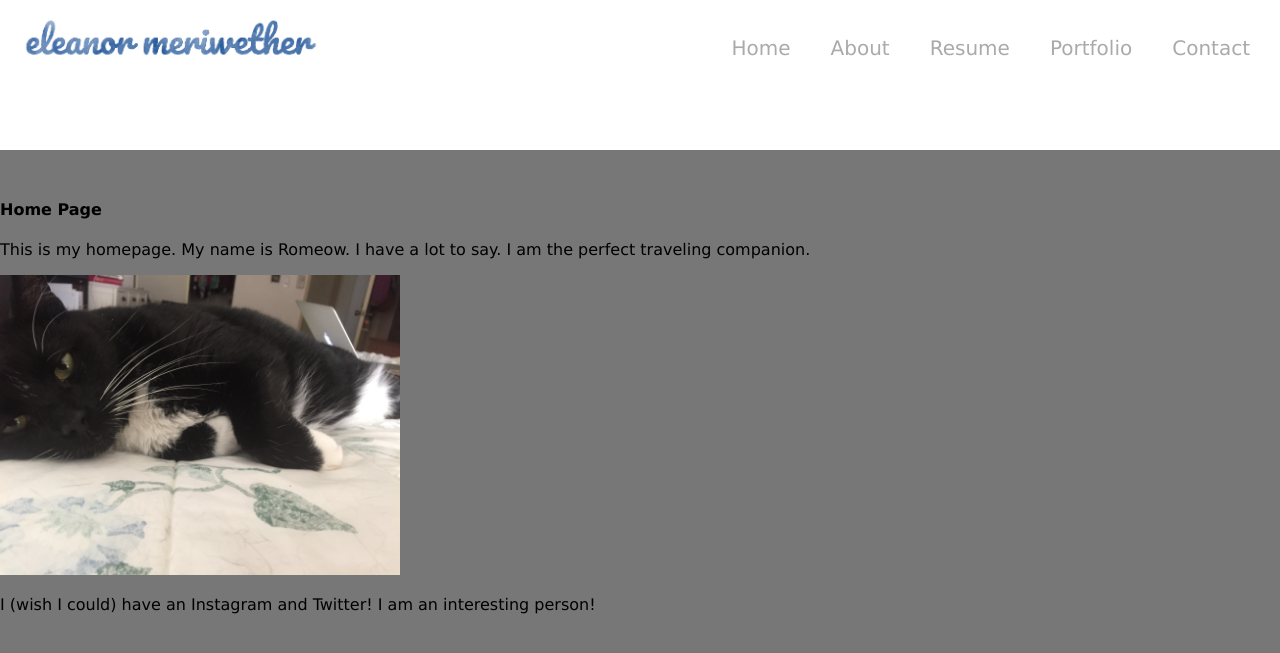
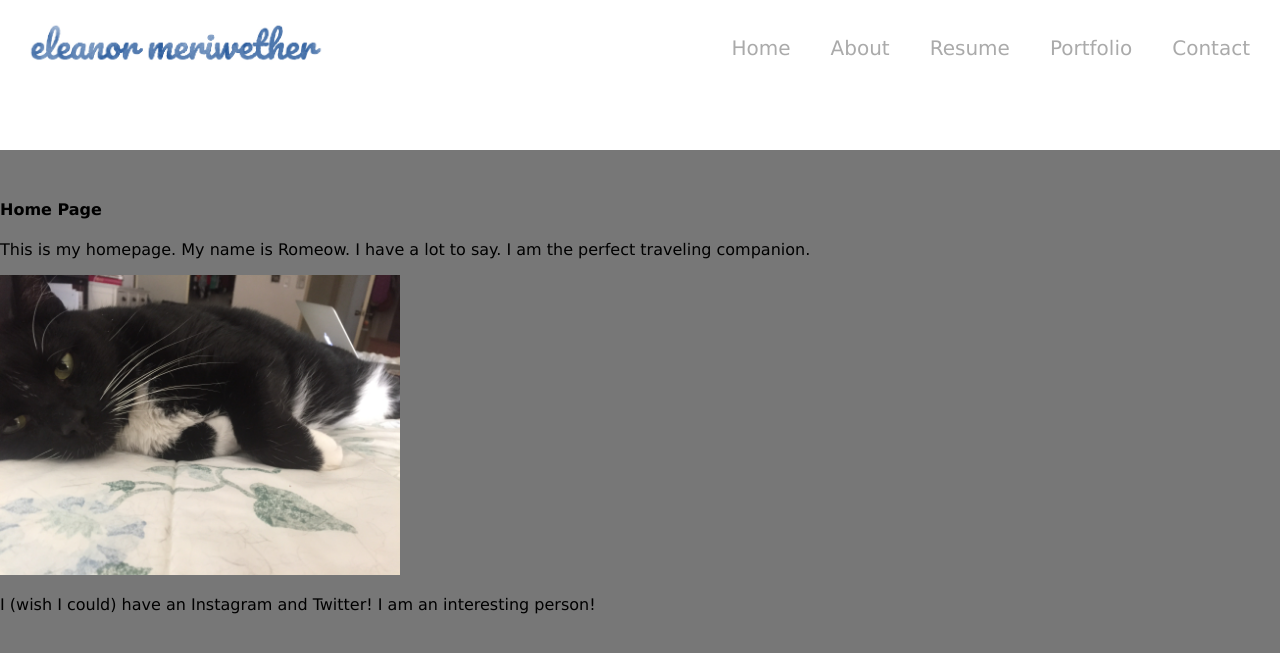
Before and after one commit to emeriwether/emeriwether.github.io, a Jekyll site: the page built from index.html, in a window 1280 px wide. Shown: the top 653 px of the page. Built offline with Jekyll 4.4.1, drawn with Linux system fonts in a browser that asks for light colours.

Commit message:
attempting to scoot logo down and to the right a little

```diff
--- a/css/styles.css
+++ b/css/styles.css
@@ -29,8 +29,8 @@ TOP NAVIGATION BAR STYLING
     background: url(../img/website_logo.jpg) no-repeat 0 0;
     background-size: contain;
     z-index: 1;
-    top: 15px;
-    left: 20px;
+    top: 20px;
+    left: 25px;
 }
 
 header a.logo span {
```
